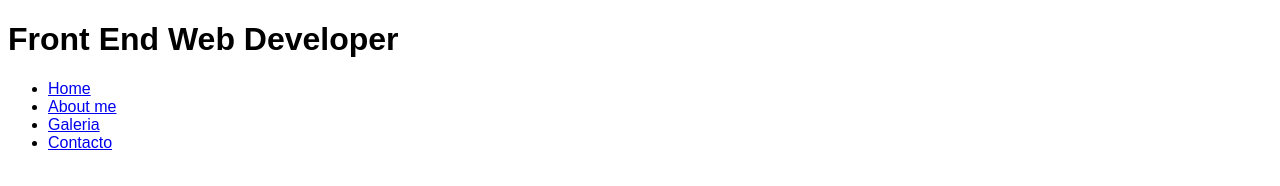
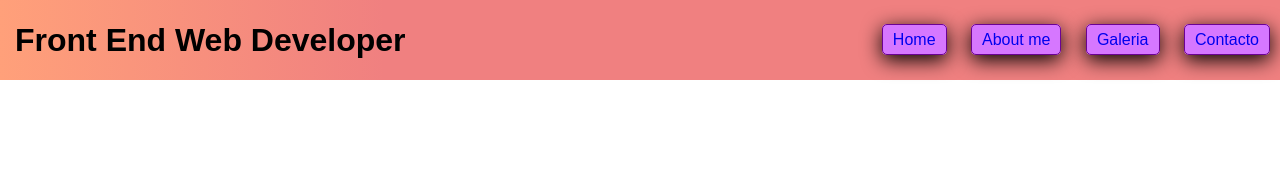
Before and after one commit to rodrigo-dls/Clase-github, a plain HTML site: page index.html in a window 1280 px wide. Drawn offline with Linux system fonts and the light colour scheme.

Commit message:
Add required style

```diff
--- a/css/style.css
+++ b/css/style.css
@@ -1,3 +1,60 @@
-html{
+* {
 	font-family: sans-serif;
+/* 			border: solid 1px white; */
+	margin: 0;
+/* 	color: #6b0293; */
+	text-decoration: none;
 }
+
+header {
+	background: linear-gradient(90deg, lightsalmon, lightcoral 30%);
+	display: flex;
+	justify-content: space-between;
+	height: 80px;
+	align-items: center;
+}
+
+.navbar ul {
+/* 			display: inline; */
+}
+
+h1 {
+	margin-left: 15px;
+}
+
+.navbar ul li {
+	border-radius: 5px;
+	background: #d677ff;
+	list-style: none;
+	display: inline;
+	margin: 0 10px;
+	padding: 6px 10px;
+	font-size: 16px;
+	box-shadow: 0px 5px 20px black;
+	border: 1px solid #6b0293;
+	transition: all 0.5s linear;
+	transform: rotateX(0deg);
+	color: white;
+}
+
+/* a{
+	color: #6b0293;
+	transition: all 1s linear;
+}
+
+a:hover{
+	color: lightcoral;
+	transition: all 1s ease;
+} */
+
+.navbar ul li:hover {
+	font-weight: bolder;
+	border-radius: 50px;
+	background: #f1ccff;
+	font-size: 18px;
+	box-shadow: 0px 70px 10px #d8b7e5;
+	transition: all 1s ease;
+	border: 5px solid #6b0293;
+	transform: rotateX(360deg);
+	color: white;
+}
```
